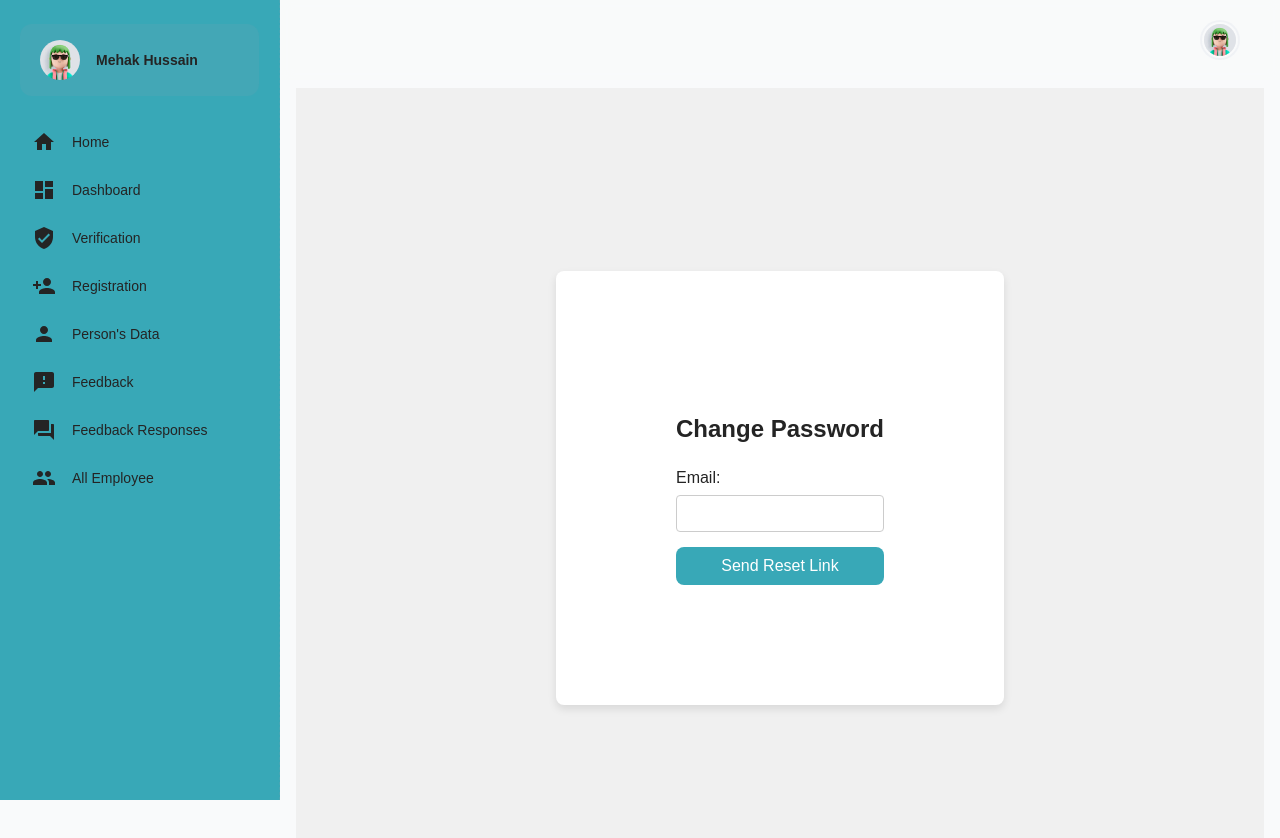
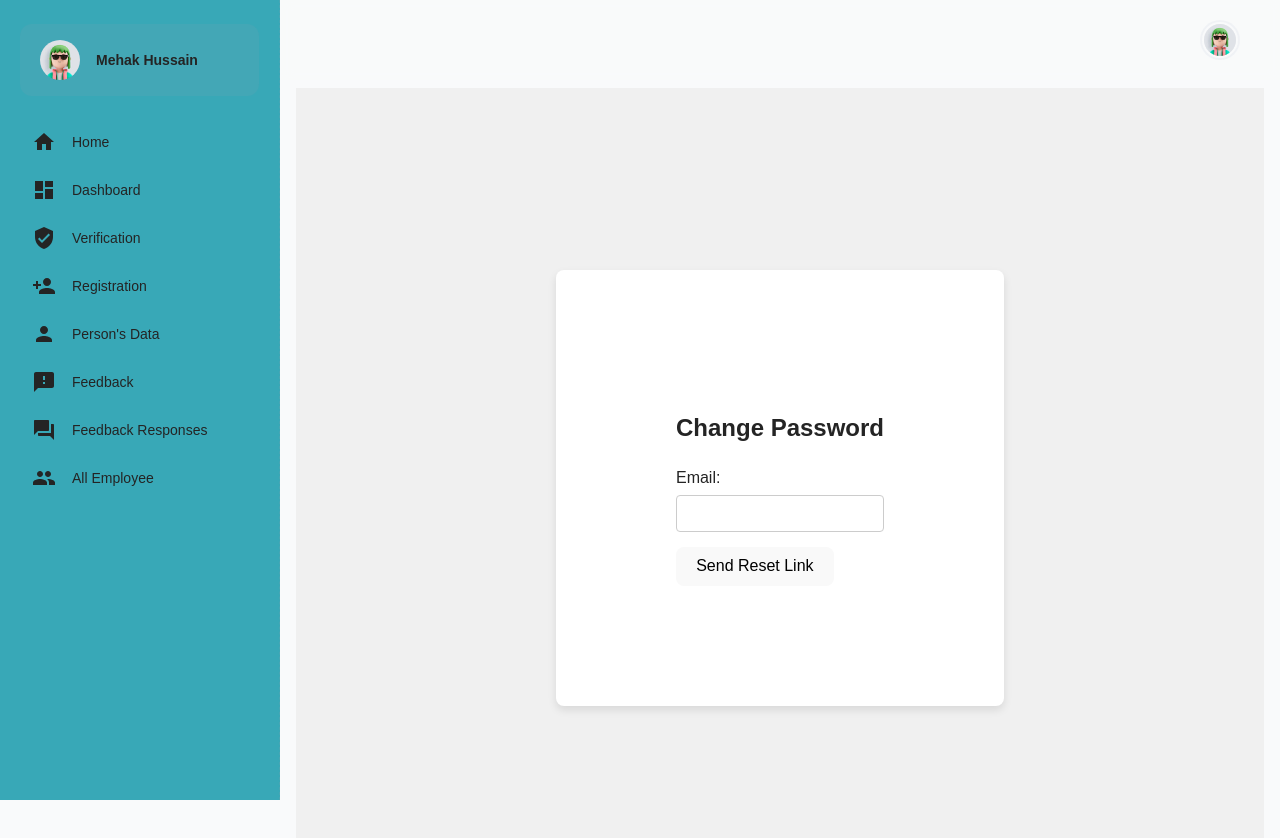
Before and after one commit to mehak-hussain/Iris_Verification_System, a React (Vite) app in the folder mehk-fyp/: page /change-password in a window 1280 px wide. Shown: the top 838 px of the page. Built offline with nearby package versions, Linux system fonts and the light colour scheme.

Commit message:
Btn changes

```diff
--- a/mehk-fyp/src/sections/change-pwd-employee/ChangePassword.css
+++ b/mehk-fyp/src/sections/change-pwd-employee/ChangePassword.css
@@ -30,7 +30,7 @@
     border-radius: 4px;
   }
 
-  button {
+  .reset-pwd-btn{
     width: 100%;
     padding: 10px;
     background-color: #38A8B7;
@@ -40,7 +40,7 @@
     cursor: pointer;
   }
 
-  button:hover {
+  .ResetPwd-btn:hover {
     background-color: #242424;
   }
 
--- a/mehk-fyp/src/sections/change-pwd-employee/change-pwd-view.jsx
+++ b/mehk-fyp/src/sections/change-pwd-employee/change-pwd-view.jsx
@@ -64,7 +64,7 @@ const ResetPassword = () => {
                 required
               />
             </div>
-            <Button type="submit" variant="contained" color="primary">Reset Password</Button>
+            <button className='reset-pwd-btn' type="submit" variant="contained" color="primary" >Reset Password</button>
           </form>
         ) : (
           <div className="success-message">
```
